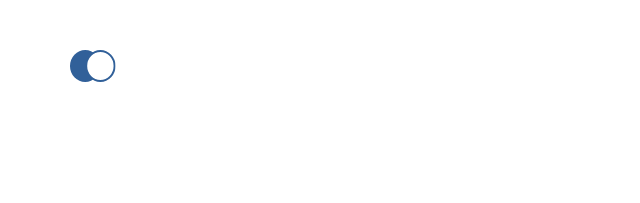
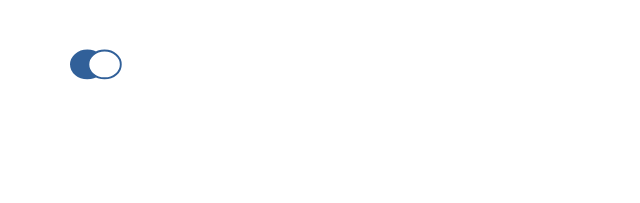
Before and after one commit to Radketomato/first_project, a plain HTML site: page index.html in a window 1280 px wide. Shown: the top 203 px of the page, 0-640 px from the left. Drawn offline with Linux system fonts and the light colour scheme.

Commit message:
исправлена картинка лого

```diff
--- a/index.html
+++ b/index.html
@@ -22,7 +22,7 @@
 
       <div class="nav_header">
 
-        <a href="index.html"><img src="img/_logo.svg" alt="logo"></a>
+        <a href="index.html"><img src="img/logo.svg" alt="logo"></a>
 
         <a href="contacts.html"><img src="img/contacts_icon.svg" alt="contacts"></a>
 
```
